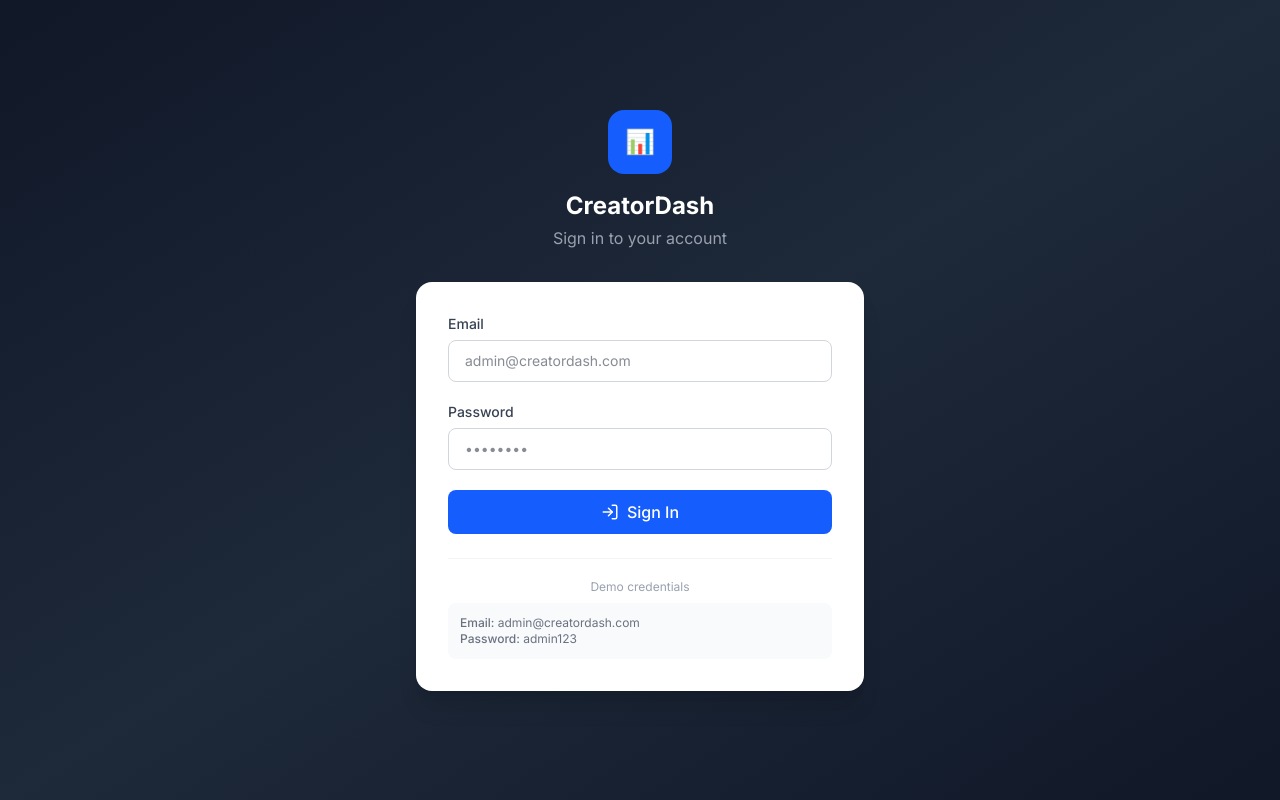
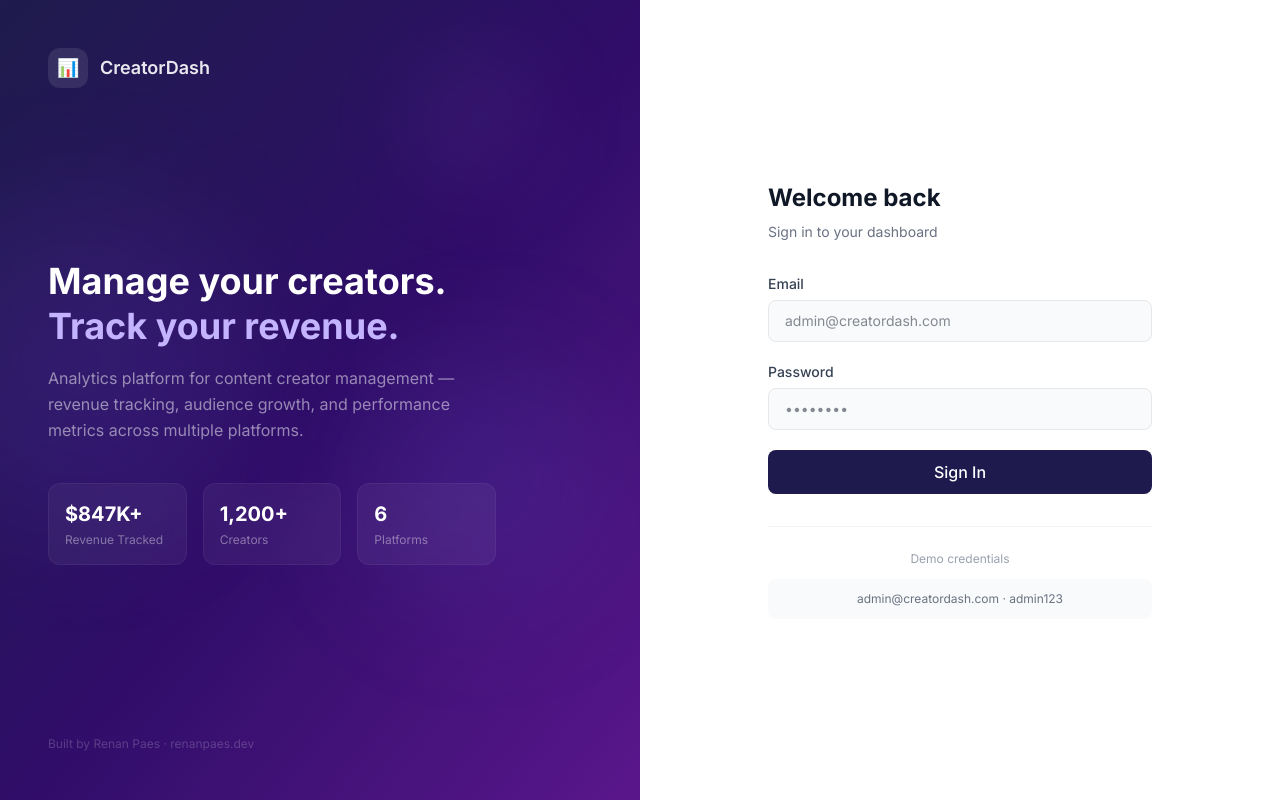
Before and after one commit to yamatadev/creator-dashboard, a Next.js app: page /login in a window 1280 px wide. Built offline with nearby package versions, Linux system fonts and the light colour scheme; no server answers.

Commit message:
Login Layout changes

```diff
--- a/app/login/page.tsx
+++ b/app/login/page.tsx
@@ -2,7 +2,7 @@
 
 import { useState } from "react";
 import { useRouter } from "next/navigation";
-import { LogIn, Loader2, AlertCircle } from "lucide-react";
+import { Loader2 } from "lucide-react";
 
 export default function LoginPage() {
   const [email, setEmail] = useState("");
@@ -22,105 +22,122 @@ export default function LoginPage() {
         headers: { "Content-Type": "application/json" },
         body: JSON.stringify({ email, password }),
       });
-
       const data = await res.json();
-
-      if (res.ok) {
-        router.push("/");
-        router.refresh();
-      } else {
-        setError(data.error || "Login failed");
-      }
+      if (res.ok) { router.push("/"); router.refresh(); }
+      else setError(data.error || "Login failed");
     } catch {
-      setError("Connection error. Please try again.");
+      setError("Connection error.");
     } finally {
       setLoading(false);
     }
   };
 
   return (
-    <div className="min-h-screen bg-gradient-to-br from-gray-900 via-gray-800 to-gray-900 flex items-center justify-center p-4">
-      <div className="w-full max-w-md">
-        {/* Logo */}
-        <div className="text-center mb-8">
-          <div className="inline-flex items-center justify-center w-16 h-16 bg-blue-600 rounded-2xl mb-4">
-            <span className="text-2xl">📊</span>
-          </div>
-          <h1 className="text-2xl font-bold text-white">CreatorDash</h1>
-          <p className="text-gray-400 mt-1">Sign in to your account</p>
+    <div className="min-h-screen flex">
+      {/* Lado esquerdo — Branding */}
+      <div className="hidden lg:flex lg:w-1/2 bg-gradient-to-br from-indigo-950 via-violet-950 to-purple-900 relative overflow-hidden">
+        {/* Decorative elements */}
+        <div className="absolute inset-0">
+          <div className="absolute top-1/4 -left-20 w-80 h-80 bg-violet-500/10 rounded-full blur-3xl" />
+          <div className="absolute bottom-1/4 right-10 w-60 h-60 bg-indigo-400/10 rounded-full blur-3xl" />
+          <div className="absolute top-10 right-20 w-40 h-40 bg-purple-400/5 rounded-full blur-2xl" />
         </div>
 
-        {/* Card */}
-        <div className="bg-white rounded-2xl shadow-xl p-8">
-          <form onSubmit={handleSubmit} className="space-y-5">
-            {/* Error */}
+        {/* Grid pattern */}
+        <div className="absolute inset-0 opacity-[0.03]"
+          style={{
+            backgroundImage: `linear-gradient(rgba(255,255,255,.1) 1px, transparent 1px), linear-gradient(90deg, rgba(255,255,255,.1) 1px, transparent 1px)`,
+            backgroundSize: "60px 60px",
+          }}
+        />
+
+        <div className="relative z-10 flex flex-col justify-between p-12 w-full">
+          <div>
+            <div className="flex items-center gap-3">
+              <div className="w-10 h-10 bg-white/10 backdrop-blur-sm rounded-xl flex items-center justify-center">
+                <span className="text-lg">📊</span>
+              </div>
+              <span className="text-white/90 font-semibold text-lg">CreatorDash</span>
+            </div>
+          </div>
+
+          <div className="max-w-md">
+            <h1 className="text-4xl font-bold text-white leading-tight">
+              Manage your creators.
+              <br />
+              <span className="text-violet-300">Track your revenue.</span>
+            </h1>
+            <p className="text-white/50 mt-4 leading-relaxed">
+              Analytics platform for content creator management — revenue tracking,
+              audience growth, and performance metrics across multiple platforms.
+            </p>
+
+            {/* Fake stats */}
+            <div className="grid grid-cols-3 gap-4 mt-10">
+              {[
+                { label: "Revenue Tracked", value: "$847K+" },
+                { label: "Creators", value: "1,200+" },
+                { label: "Platforms", value: "6" },
+              ].map((stat) => (
+                <div key={stat.label} className="bg-white/5 backdrop-blur-sm rounded-xl p-4 border border-white/5">
+                  <p className="text-white font-bold text-xl">{stat.value}</p>
+                  <p className="text-white/40 text-xs mt-1">{stat.label}</p>
+                </div>
+              ))}
+            </div>
+          </div>
+
+          <p className="text-white/20 text-xs">
+            Built by Renan Paes · renanpaes.dev
+          </p>
+        </div>
+      </div>
+
+      {/* Lado direito — Form */}
+      <div className="flex-1 flex items-center justify-center p-6 bg-white">
+        <div className="w-full max-w-sm">
+          {/* Mobile logo */}
+          <div className="lg:hidden flex items-center gap-3 mb-10">
+            <div className="w-10 h-10 bg-indigo-950 rounded-xl flex items-center justify-center">
+              <span className="text-lg">📊</span>
+            </div>
+            <span className="font-semibold text-lg text-gray-900">CreatorDash</span>
+          </div>
+
+          <h2 className="text-2xl font-bold text-gray-900">Welcome back</h2>
+          <p className="text-gray-500 mt-2 text-sm">Sign in to your dashboard</p>
+
+          <form onSubmit={handleSubmit} className="mt-8 space-y-5">
             {error && (
-              <div className="flex items-center gap-2 p-3 bg-red-50 border border-red-200 rounded-lg">
-                <AlertCircle size={16} className="text-red-500 flex-shrink-0" />
+              <div className="p-3 bg-red-50 border border-red-200 rounded-lg">
                 <p className="text-sm text-red-600">{error}</p>
               </div>
             )}
 
-            {/* Email */}
             <div>
-              <label className="block text-sm font-medium text-gray-700 mb-1.5">
-                Email
-              </label>
-              <input
-                type="email"
-                value={email}
-                onChange={(e) => setEmail(e.target.value)}
-                placeholder="admin@creatordash.com"
-                required
-                className="w-full px-4 py-2.5 border border-gray-300 rounded-lg text-sm focus:outline-none focus:ring-2 focus:ring-blue-500 focus:border-transparent transition-shadow"
-              />
+              <label className="block text-sm font-medium text-gray-700 mb-1.5">Email</label>
+              <input type="email" value={email} onChange={(e) => setEmail(e.target.value)}
+                placeholder="admin@creatordash.com" required
+                className="w-full px-4 py-2.5 bg-gray-50 border border-gray-200 rounded-lg text-sm focus:outline-none focus:ring-2 focus:ring-indigo-500 focus:bg-white focus:border-transparent transition-all" />
             </div>
 
-            {/* Password */}
             <div>
-              <label className="block text-sm font-medium text-gray-700 mb-1.5">
-                Password
-              </label>
-              <input
-                type="password"
-                value={password}
-                onChange={(e) => setPassword(e.target.value)}
-                placeholder="••••••••"
-                required
-                className="w-full px-4 py-2.5 border border-gray-300 rounded-lg text-sm focus:outline-none focus:ring-2 focus:ring-blue-500 focus:border-transparent transition-shadow"
-              />
+              <label className="block text-sm font-medium text-gray-700 mb-1.5">Password</label>
+              <input type="password" value={password} onChange={(e) => setPassword(e.target.value)}
+                placeholder="••••••••" required
+                className="w-full px-4 py-2.5 bg-gray-50 border border-gray-200 rounded-lg text-sm focus:outline-none focus:ring-2 focus:ring-indigo-500 focus:bg-white focus:border-transparent transition-all" />
             </div>
 
-            {/* Submit */}
-            <button
-              type="submit"
-              disabled={loading}
-              className="w-full flex items-center justify-center gap-2 bg-blue-600 text-white py-2.5 rounded-lg font-medium hover:bg-blue-700 disabled:opacity-50 disabled:cursor-not-allowed transition-colors"
-            >
-              {loading ? (
-                <>
-                  <Loader2 size={18} className="animate-spin" />
-                  Signing in...
-                </>
-              ) : (
-                <>
-                  <LogIn size={18} />
-                  Sign In
-                </>
-              )}
+            <button type="submit" disabled={loading}
+              className="w-full flex items-center justify-center gap-2 bg-indigo-950 text-white py-2.5 rounded-lg font-medium hover:bg-indigo-900 disabled:opacity-50 transition-colors">
+              {loading ? <><Loader2 size={18} className="animate-spin" /> Signing in...</> : "Sign In"}
             </button>
           </form>
 
-          {/* Demo credentials */}
-          <div className="mt-6 pt-5 border-t border-gray-100">
-            <p className="text-xs text-gray-400 text-center">Demo credentials</p>
-            <div className="mt-2 bg-gray-50 rounded-lg p-3">
-              <p className="text-xs text-gray-500">
-                <span className="font-medium">Email:</span> admin@creatordash.com
-              </p>
-              <p className="text-xs text-gray-500">
-                <span className="font-medium">Password:</span> admin123
-              </p>
+          <div className="mt-8 pt-6 border-t border-gray-100">
+            <p className="text-xs text-gray-400 text-center mb-3">Demo credentials</p>
+            <div className="bg-gray-50 rounded-lg p-3 text-center">
+              <p className="text-xs text-gray-500">admin@creatordash.com · admin123</p>
             </div>
           </div>
         </div>
```
